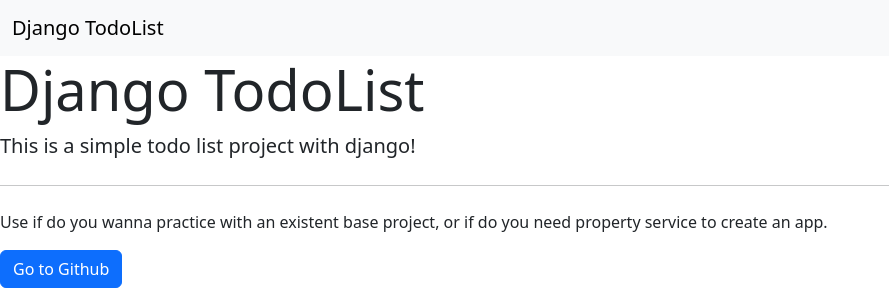
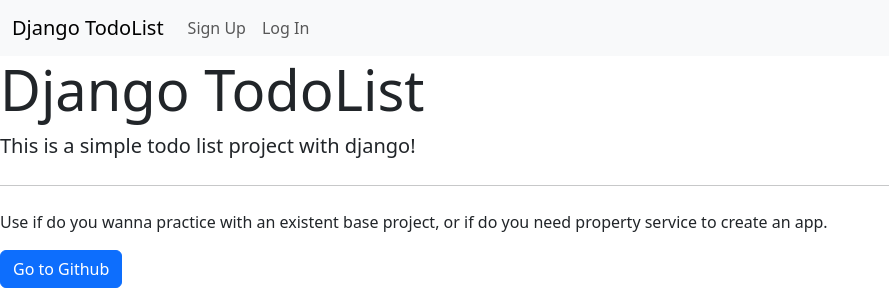
Before and after one commit to AleejandroReyna/django-todolist, a Django app: page / in a window 1280 px wide. Shown: the top 300 px of the page, without its empty margins (0-889 px from the left). Run offline with Django 3.2, Linux system fonts and the light colour scheme; some libraries are stand-ins or nearby versions.

Commit message:
Added dinamic menu with conditional urls if user is logged.

```diff
--- a/templates/common/menus/public_menu.html
+++ b/templates/common/menus/public_menu.html
@@ -5,7 +5,23 @@
       <span class="navbar-toggler-icon"></span>
     </button>
     <div class="collapse navbar-collapse" id="navbarSupportedContent">
-
+      <ul class="navbar-nav mr-auto">
+        {% if request.user.is_authenticated %}
+          <li class="nav-item">
+            <a class="nav-link" href="{% url 'pages:home' %}">Home</a>
+          </li>
+          <li class="nav-item">
+            <a class="nav-link" href="{% url 'pages:logout' %}">Logout</a>
+          </li>
+        {% else %}
+          <li class="nav-item">
+            <a class="nav-link" href="{% url 'pages:signup' %}">Sign Up</a>
+          </li>
+          <li class="nav-item">
+            <a class="nav-link" href="{% url 'pages:login' %}">Log In</a>
+          </li>
+        {% endif %}
+      </ul>
     </div>
   </div>
 </nav>
```
